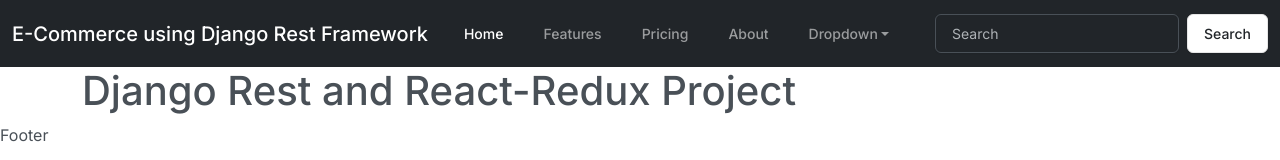
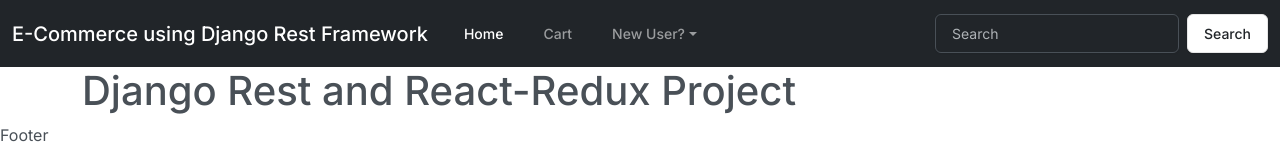
Before and after one commit to fgit-24/Django-Rest-Framework-ReactJs-E-Commerce-Project, a React (Create React App) app in the folder frontend/ecommerce/: page / in a window 1280 px wide. Shown: the top 160 px of the page. Built offline with nearby package versions, Linux system fonts and the light colour scheme.

Commit message:
Adjust navbar

```diff
--- a/frontend/ecommerce/src/components/Navbar.js
+++ b/frontend/ecommerce/src/components/Navbar.js
@@ -18,22 +18,15 @@ export default function navbar() {
           </a>
         </li>
         <li className="nav-item">
-          <a className="nav-link" href="#">Features</a>
-        </li>
-        <li className="nav-item">
-          <a className="nav-link" href="#">Pricing</a>
-        </li>
-        <li className="nav-item">
-          <a className="nav-link" href="#">About</a>
+          <a className="nav-link" href="#">Cart</a>
         </li>
         <li className="nav-item dropdown">
-          <a className="nav-link dropdown-toggle" data-bs-toggle="dropdown" href="#" role="button" aria-haspopup="true" aria-expanded="false">Dropdown</a>
+          <a className="nav-link dropdown-toggle" data-bs-toggle="dropdown" href="#" role="button" aria-haspopup="true" aria-expanded="false">New User?</a>
           <div className="dropdown-menu">
-            <a className="dropdown-item" href="#">Action</a>
-            <a className="dropdown-item" href="#">Another action</a>
-            <a className="dropdown-item" href="#">Something else here</a>
+            <a className="dropdown-item" href="#">Login</a>
+            <a className="dropdown-item" href="#">Signup</a>
             <div className="dropdown-divider"></div>
-            <a className="dropdown-item" href="#">Separated link</a>
+            <a className="dropdown-item" href="#">Logout</a>
           </div>
         </li>
       </ul>
```
